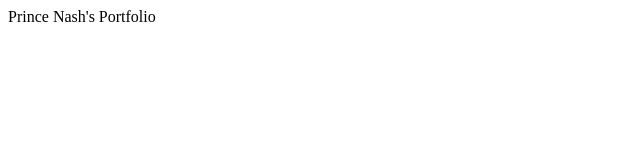
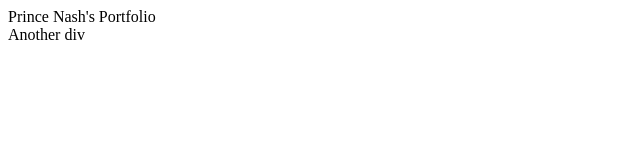
Before and after one commit to kayjilesen/ISIS2000, a plain HTML site: page PrinceNashPortfolio.html in a window 1280 px wide. Shown: the full height of the page, 0-640 px from the left. Drawn offline with Linux system fonts and the light colour scheme.

Commit message:
created CSS File, Added second Div in index

```diff
--- a/PrinceNashPortfolio.html
+++ b/PrinceNashPortfolio.html
@@ -4,5 +4,8 @@
             <div>
                 Prince Nash's Portfolio
             </div>
+            <div>
+                Another div
+            </div>
         </body>
 </html>
```
Also changed, not shown: styles.css (added).
